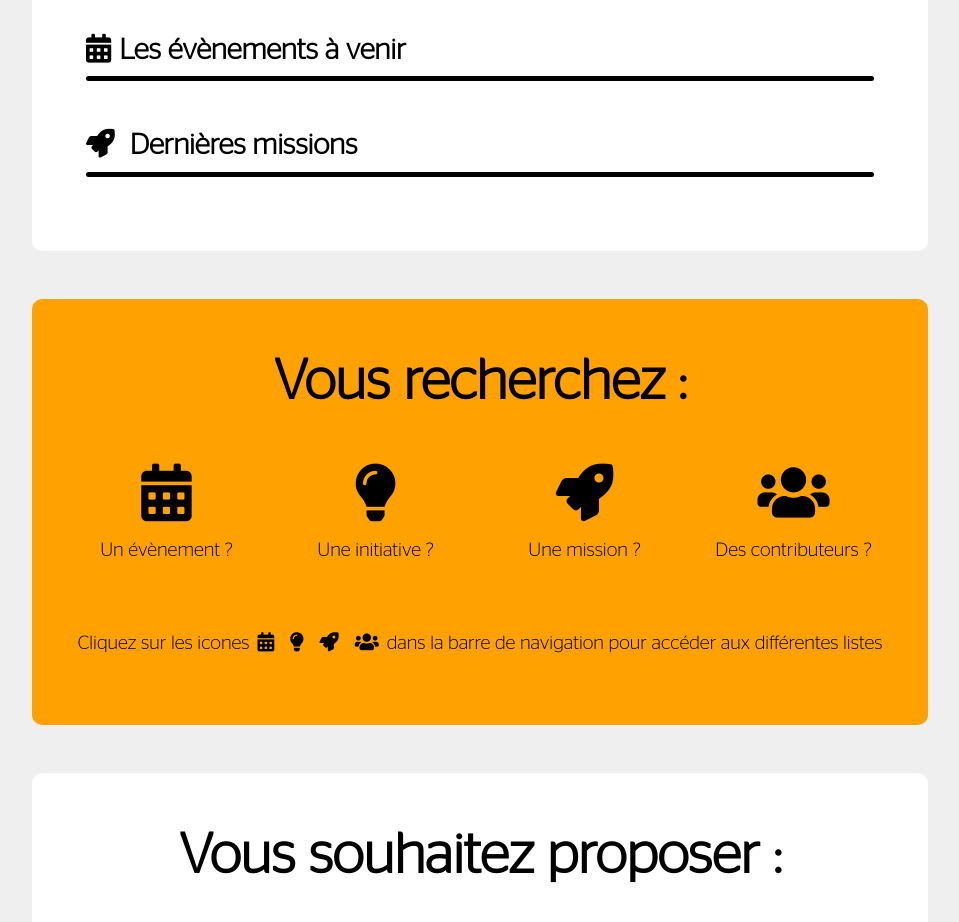
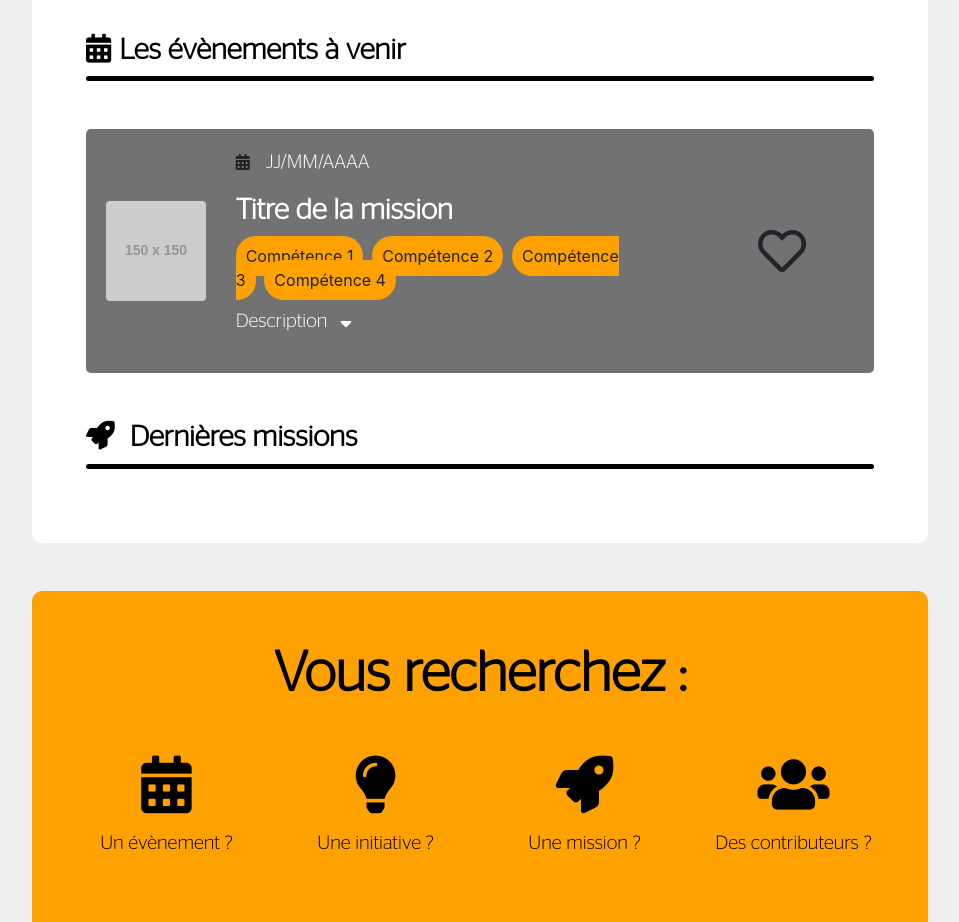
Before and after one commit to WildCodeSchool/toulouse-0918-js-mycontribution, a React (Create React App) app in the folder front/: page / in a window 1280 px wide. Shown: the part 980-1902 px from the top of the page, without its empty margins (160-1119 px from the left). Built offline with nearby package versions, Linux system fonts and the light colour scheme.

Commit message:
Ajout des styled components pour les cards des mission et initiatives + pills pour les compétences

```diff
--- a/front/src/components/Accueil.js
+++ b/front/src/components/Accueil.js
@@ -1,7 +1,7 @@
 import React, { Component } from 'react';
 import { Container, Row, Col } from 'reactstrap';
 import '../css/Accueil.scss';
-import { BigTitle, StyledContainer, Text, Subtitle, Line, Title } from '../data/styledComponents';
+import { BigTitle, StyledContainer, Text, Subtitle, Line, Title, Competence, MissionCard } from '../data/styledComponents';
 import icons from '../data/icons';
 
 class Accueil extends Component {
@@ -59,8 +59,42 @@ class Accueil extends Component {
                     <Subtitle><span className="fas fa-calendar-alt mr-2" />Les évènements à venir</Subtitle>
                     <Line />
                   </div>
+                  <div>
+                    <MissionCard className="mt-5">
+                      <Row>
+                        <Col lg="2" className="d-flex align-items-center">
+                          <img src="https://dummyimage.com/150x150/000/fff" className="rounded img-fluid " />
+                        </Col>
+
+                        <Col>
+                          <div>
+                            <i className="fas fa-calendar-alt mr-3"></i>
+                            <Text white style={{display: 'inline-flex'}}>JJ/MM/AAAA</Text>
+                          </div>
+
+                          <Subtitle white>Titre de la mission</Subtitle>
+
+                          <div className="mt-3">
+                            <Competence>Compétence 1</Competence>
+                            <Competence>Compétence 2</Competence>
+                            <Competence>Compétence 3</Competence>
+                            <Competence>Compétence 4</Competence>
+                          </div>
+
+                          <Text className="mt-3" white>
+                            Description <i className="fas fa-sort-down ml-2"></i>
+                          </Text>
+                        </Col>
+
+                        <Col lg="2" className="d-flex align-items-center justify-content-end mr-5">
+                          <i class="far fa-heart fa-3x"></i>
+                        </Col>
+                      </Row>
+                    </MissionCard>
+                  </div>
 
                 </div>
+
                 <div className="missions mt-5">
                   <div>
                     <Subtitle><span className="fas fa-rocket mr-2" /> Dernières missions</Subtitle>
--- a/front/src/data/styledComponents.js
+++ b/front/src/data/styledComponents.js
@@ -47,3 +47,22 @@ export const Line = styled.div`
     height: 5px;
     border-radius: 10px;
 `
+
+export const MissionCard = styled.div`
+    background: #727272;
+    border-radius: 5px;
+    padding: 20px;
+`
+
+export const Competence = styled.span`
+    background: #ffa100;
+    padding: 10px;
+    border-radius: 20px;
+    margin-right: 2%;
+`
+
+export const InitiativeCard = styled.div`
+    background: #cccccc;
+    border-radius: 5px;
+    padding: 20px;
+`
```
